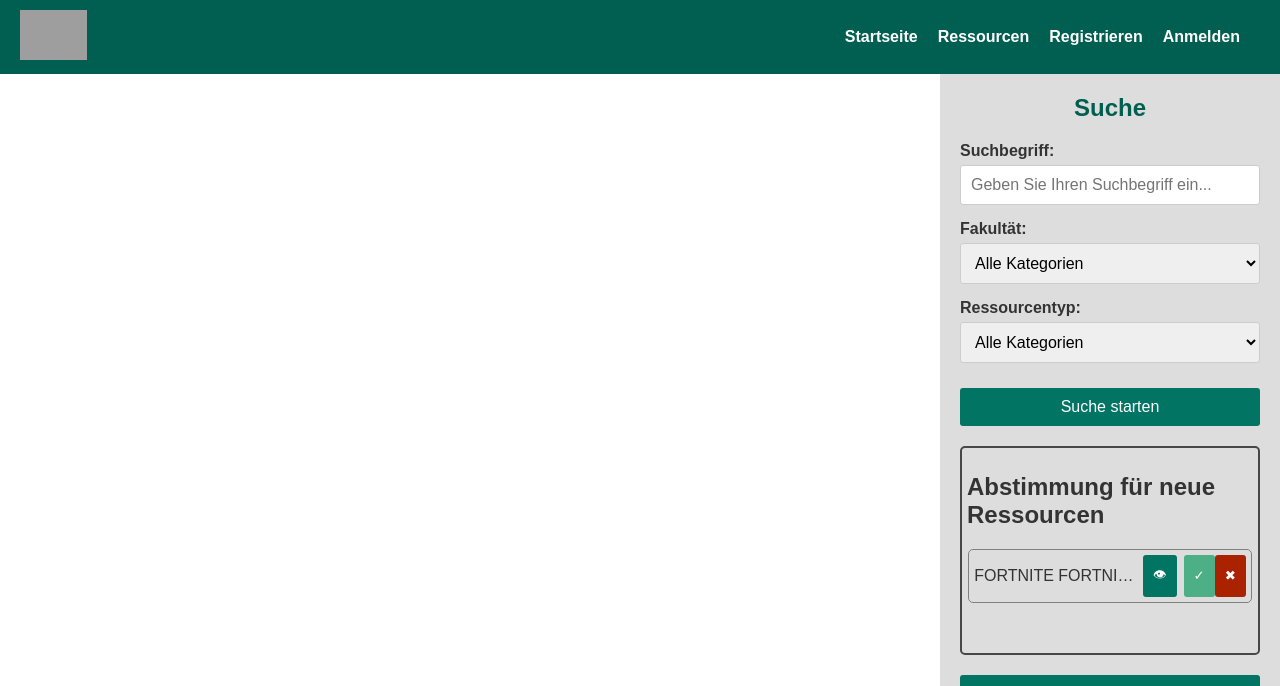
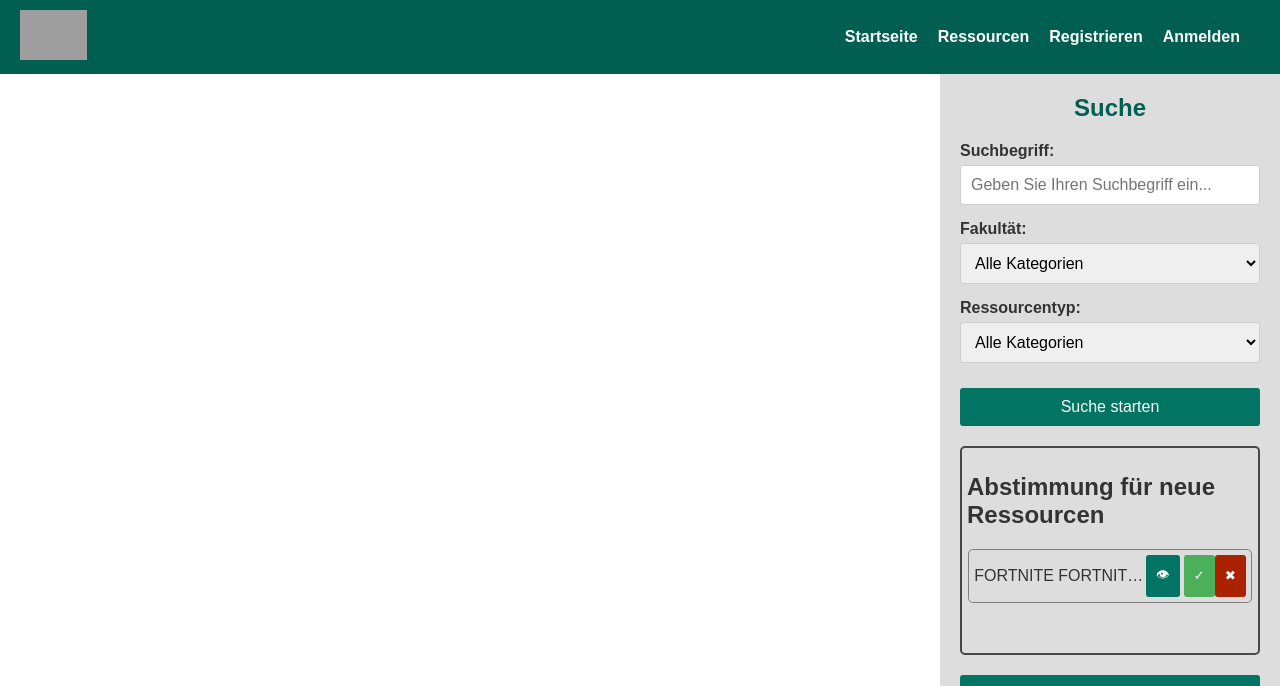
Before and after one commit to WeaksideParadise/SEP, a Python web app: template Meilenstein_2/templates/search.html in a window 1280 px wide. Shown: the top 686 px of the page. Run offline with Jinja, Linux system fonts and the light colour scheme; the template is opened without the code that fills it, so the values that code supplies are empty; grey boxes are pictures that could not be loaded.

Commit message:
Abstimmungsbuttons angepasst

```diff
--- a/Meilenstein_2/static/css/styles_search.css
+++ b/Meilenstein_2/static/css/styles_search.css
@@ -464,7 +464,7 @@
 }
 
 .suggested-button-green{
-    background-color: #4CAF86;
+    background-color: #4caf59;
 }
 
 .suggested-ressource-name{
@@ -476,7 +476,7 @@
 .vote-box{
     display: flex;
     flex-direction: row;
-    margin-left: 7px;
+    margin-left: 4px;
 }
 
 
```
